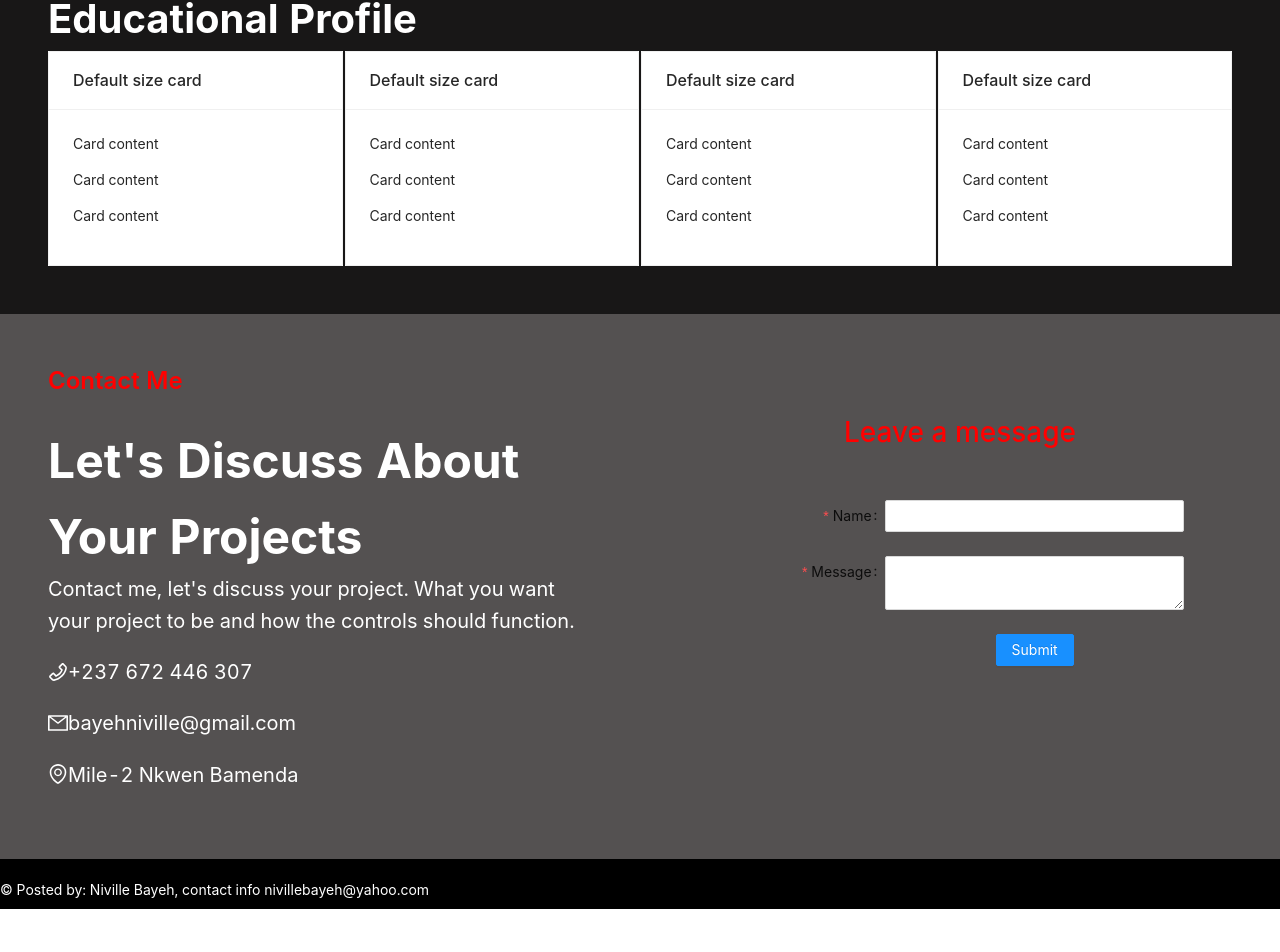
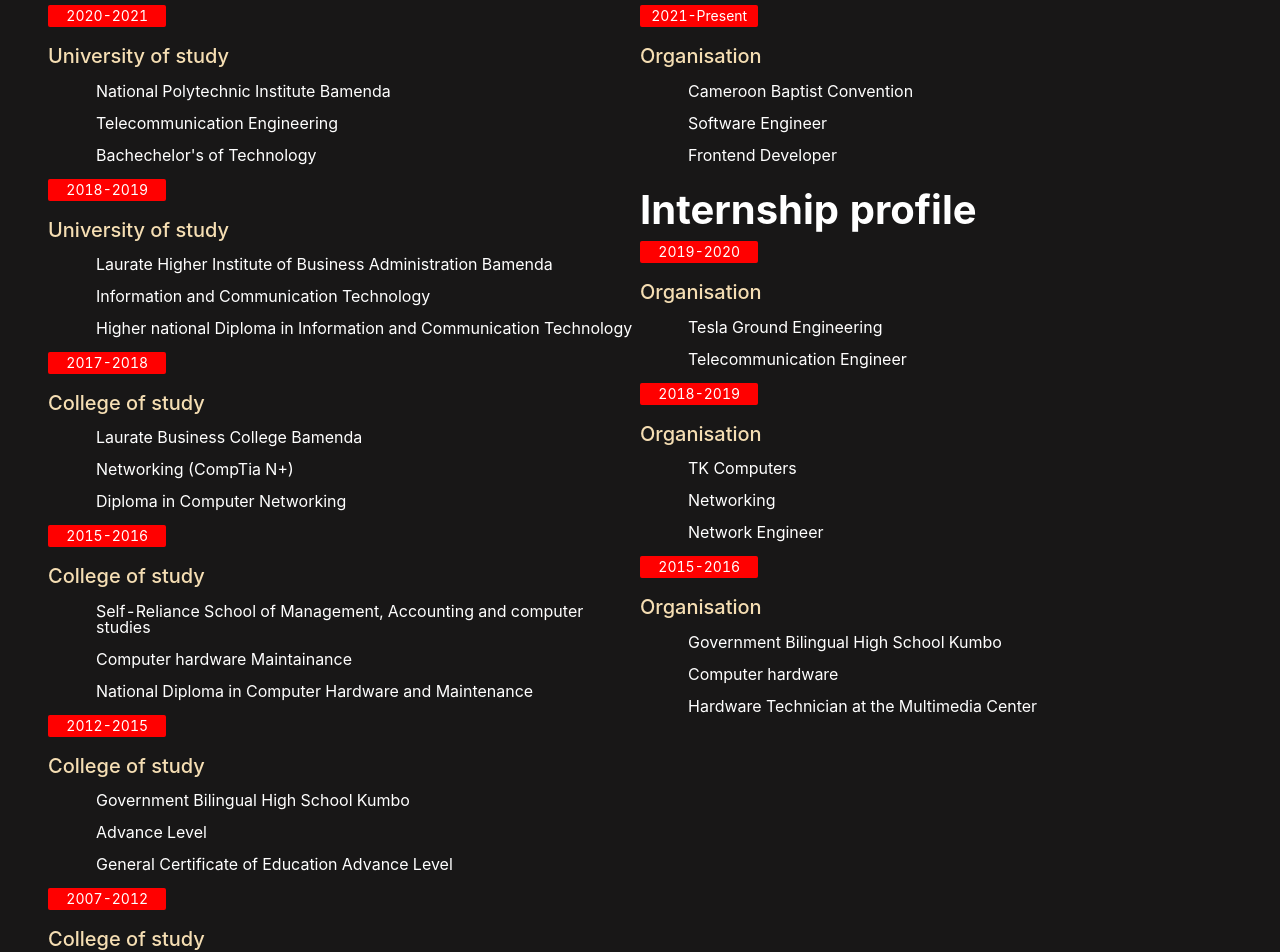
Before and after one commit to Niville-Bayeh/Portfolio, a React (Create React App) app: page / in a window 1280 px wide. Shown: the part 1496-2448 px from the top of the page. Before the commit the page ends 2405 px from the top, so only its background shows below. Built offline with nearby package versions, Linux system fonts and the light colour scheme.

Commit message:
updated the mail form

```diff
--- a/src/component/contact-form/contact-form.css
+++ b/src/component/contact-form/contact-form.css
@@ -1,3 +1,4 @@
 .form1{
     display: block !important;
+    color: white !important;
 }
--- a/src/component/contact-form/contact-form.js
+++ b/src/component/contact-form/contact-form.js
@@ -1,8 +1,9 @@
 import { Button, Form, Input } from "antd";
 import React from "react";
-import "./contact-form";
+import "./contact-form.css";
 
 const ContactForm = () => {
+
   const onFinish = (values) => {
     console.log("Success:", values);
   };
@@ -10,35 +11,30 @@
     console.log("Failed:", errorInfo);
   };
   return (
+  <div>
+    <h3>Leave A Message</h3>
     <Form
-      className="form1"
     name="basic"
-      labelCol={{
-        md: 8,
-      }}
-      wrapperCol={{
-        md: 16,
-      }}
-      initialValues={{
-        remember: true,
-      }}
+    labelCol={{ span: 8 }}
+    wrapperCol={{ span: 16 }}
+    style={{ maxWidth: 600 }}
+    initialValues={{ remember: true }}
     onFinish={onFinish}
     onFinishFailed={onFinishFailed}
     autoComplete="off"
   >
-      <h1 style={{ color: "red", paddingBottom: "2rem", textAlign: "center" }}>
-        Leave a message
-      </h1>
     <Form.Item
-        style={{ color: "white" }}
       label="Name"
-        name="username"
-        rules={[
-          {
-            required: true,
-            message: "Please input your username!",
-          },
-        ]}
+      name="name"
+      rules={[{ required: true, message: 'Please input your name!' }]}
+    >
+      <Input />
+    </Form.Item>
+
+    <Form.Item
+      label="Email"
+      name="email"
+      rules={[{ required: true, message: 'Please input your email!' }]}
     >
       <Input />
     </Form.Item>
@@ -48,24 +44,19 @@
         name="textArea"
         rules={[
           {
-            required: true,
-            message: "Please input message!",
-          },
-        ]}
+            required: true, message: "Please input message!",}
+            ,]}
       >
-        <Input.TextArea />
+    <textArea style={{width: 300}}/>
     </Form.Item>
-      <Form.Item
-        wrapperCol={{
-          offset: 8,
-          md: 16,
-        }}
-      >
+
+    <Form.Item wrapperCol={{ span: 16 }}>
       <Button type="primary" htmlType="submit">
         Submit
       </Button>
     </Form.Item>
   </Form>
+</div>
   );
 };
 export default ContactForm;
--- a/src/pages/about/About.js
+++ b/src/pages/about/About.js
@@ -1,6 +1,5 @@
 import React from "react";
-import { Row, Col, Button } from "antd";
-import { DownloadOutlined } from "@ant-design/icons";
+import { Row, Col } from "antd";
 import "../../App.css";
 import "./about.css";
 
@@ -65,10 +64,10 @@
               </tbody>
             </table>
           </section>
-          <Button type="Link" className="btn">
+          {/* <Button type="Link" className="btn">
             <DownloadOutlined />
             Download CV
-          </Button>
+          </Button> */}
         </Col>
       </Row>
     </>
--- a/src/pages/about/about.css
+++ b/src/pages/about/about.css
@@ -56,7 +56,7 @@
     line-height: 2.2;
     font-size: 20px;
 }
-.btn{
+/* .btn{
     margin-top: 3rem;
     border: none;
     border-radius: 3px;
@@ -65,7 +65,7 @@
 }
 .btn:hover{
     background-color: aqua !important;
-}
+} */
 
 th{
     padding-right: 2rem;
--- a/src/pages/contact/contact.css
+++ b/src/pages/contact/contact.css
@@ -4,7 +4,7 @@
 }
 
 .sec__title{
-    font-size: 3rem;
+    font-size: 2rem;
     color: #fff;
     font-weight: 700;
     margin-top: 0px;
@@ -12,6 +12,6 @@
 }
 
 .text_1{
-    font-size: 20px;
+    font-size: 18px;
     color: white;
 }
--- a/src/pages/footer/footer.css
+++ b/src/pages/footer/footer.css
@@ -1,18 +1,9 @@
 .footer{
-    height: 50px;
-    width: 100%;
     background-color: black;
-    display: flex;
-    padding-top: 20px;
-
+    color: white;
 }
-
-.footer a{
-    text-decoration: none;
-    color: #fff;
+.footer-text{
+    text-align: center !important;
+    padding: 1rem;
+    font-size: 1rem;
 }
-
- .footer p{
-   color: white;
-   justify-content: center;
- }
--- a/src/pages/footer/footer.js
+++ b/src/pages/footer/footer.js
@@ -5,7 +5,7 @@
   return (
     <>
      <div className="footer">
-      <p>&#169; Posted by: Niville Bayeh, contact info <a href="www.yahoo.com">nivillebayeh@yahoo.com</a></p>
+      <p className='footer-text'>&#169; Posted by: Niville Bayeh, contact info <a href="www.yahoo.com">nivillebayeh@yahoo.com</a></p>
     </div>
     </>
 
--- a/src/pages/profile/Profile.js
+++ b/src/pages/profile/Profile.js
@@ -1,52 +1,117 @@
 import React from "react";
-import { Col, Row, Card } from "antd";
+import { Col, Row} from "antd";
 import "./profile.css";
 
 function Profile() {
-  const style = {
-    background: "#ffff",
-  };
   return (
     <>
       <div className="profile__section">
-        <p className="sm-title">Educational Profile</p>
-        <h3 className="lg-title">Educational Profile</h3>
-        <Row gutter={2}>
-          <Col className="gutter-row" md={6}>
-            <div style={style}>
-              <Card title="Default size card">
-                <p>Card content</p>
-                <p>Card content</p>
-                <p>Card content</p>
-              </Card>
+      <Row>
+      <Col md={12}>
+      <h3>Educational profile</h3>
+      <div>
+      <p className="year">2020-2021</p>
+        <h4 className="school">University of study</h4>
+        <div className="academy">
+          <p>National Polytechnic Institute Bamenda</p>
+          <p>Telecommunication Engineering</p>
+          <p>Bachechelor's of Technology</p>
         </div>
+      </div>
+
+      <div>
+      <p className="year">2018-2019</p>
+        <h4 className="school">University of study</h4>
+        <div className="academy">
+          <p>Laurate Higher Institute of Business Administration Bamenda</p>
+          <p>Information and Communication Technology</p>
+          <p>Higher national Diploma in Information and Communication Technology</p>
+        </div>
+      </div>
+
+      <div>
+      <p className="year">2017-2018</p>
+        <h4 className="school">College of study</h4>
+        <div className="academy">
+          <p>Laurate Business College Bamenda</p>
+          <p>Networking (CompTia N+)</p>
+          <p>Diploma in Computer Networking</p>
+        </div>
+      </div>
+
+      <div>
+      <p className="year">2015-2016</p>
+        <h4 className="school">College of study</h4>
+        <div className="academy">
+          <p>Self-Reliance School of Management, Accounting and computer studies </p>
+          <p>Computer hardware Maintainance</p>
+          <p>National Diploma in Computer Hardware and Maintenance </p>
+        </div>
+      </div>
+
+      <div>
+      <p className="year">2012-2015</p>
+        <h4 className="school">College of study</h4>
+        <div className="academy">
+          <p>Government Bilingual High School Kumbo</p>
+          <p>Advance Level</p>
+          <p>General Certificate of Education Advance Level</p>
+        </div>
+      </div>
+
+      <div>
+      <p className="year">2007-2012</p>
+        <h4 className="school">College of study</h4>
+        <div className="academy">
+          <p>Government Bilingual High School Kumbo</p>
+          <p>Ordinary Level</p>
+          <p>General Certificate of Education Ordinary Level</p>
+        </div>
+      </div>
+
+
       </Col>
-          <Col className="gutter-row" md={6}>
-            <div style={style}>
-              <Card title="Default size card">
-                <p>Card content</p>
-                <p>Card content</p>
-                <p>Card content</p>
-              </Card>
+      <Col md={12}>
+      <h3>Professional profile</h3>
+      <div>
+      <p className="year">2021-Present</p>
+        <h4 className="school">Organisation</h4>
+        <div className="academy">
+          <p>Cameroon Baptist Convention</p>
+          <p>Software Engineer</p>
+          <p>Frontend Developer</p>
         </div>
-          </Col>
-          <Col className="gutter-row" md={6}>
-            <div style={style}>
-              <Card title="Default size card">
-                <p>Card content</p>
-                <p>Card content</p>
-                <p>Card content</p>
-              </Card>
       </div>
-          </Col>
-          <Col className="gutter-row" md={6}>
-            <div style={style}>
-              <Card title="Default size card">
-                <p>Card content</p>
-                <p>Card content</p>
-                <p>Card content</p>
-              </Card>
+      <h3>Internship profile</h3>
+      <div>
+      <p className="year">2019-2020</p>
+        <h4 className="school">Organisation</h4>
+        <div className="academy">
+          <p>Tesla Ground Engineering</p>
+          <p>Telecommunication Engineer</p>
         </div>
+      </div>
+
+      <div>
+      <p className="year">2018-2019</p>
+        <h4 className="school">Organisation</h4>
+        <div className="academy">
+          <p>TK Computers</p>
+          <p>Networking</p>
+          <p>Network Engineer</p>
+        </div>
+      </div>
+
+      <div>
+      <p className="year">2015-2016</p>
+        <h4 className="school">Organisation</h4>
+        <div className="academy">
+          <p>Government Bilingual High School Kumbo</p>
+          <p>Computer hardware</p>
+          <p>Hardware Technician at the Multimedia Center</p>
+        </div>
+      </div>
+
       </Col>
     </Row>
       </div>
--- a/src/pages/profile/profile.css
+++ b/src/pages/profile/profile.css
@@ -2,5 +2,33 @@
     background-color:  rgb(24, 23, 23);
     color: white;
     padding: 3rem;
+}
+
+h3{
+    color: white;
+    font-size: 2.5rem;
+    color: #fff;
+    font-weight: 700;
+    margin-top: 0px;
     margin-bottom: 0px;
 }
+
+.year{
+    color: white;
+    background-color: red;
+    width: 20%;
+    text-align: center;
+    border-radius: 2px;
+}
+
+.school{
+    color: wheat;
+    font-size: 20px;
+}
+
+.academy{
+    padding-left: 3rem;
+    font-size: 16px;
+    line-height: 2rem;
+    line-height: 1rem;
+}
```
Also changed, not shown: public/image1.JPG, public/image2.jpg. Lines whose indentation alone changed are shown as unchanged.
